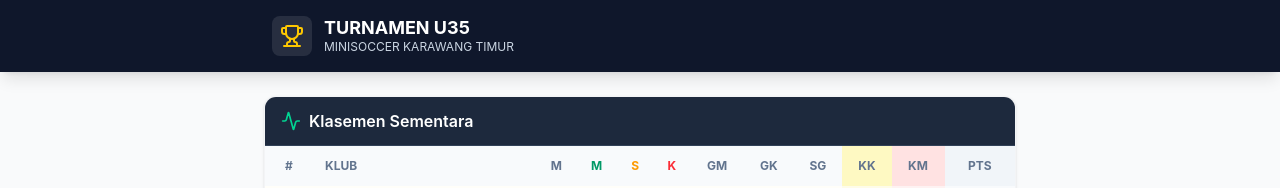
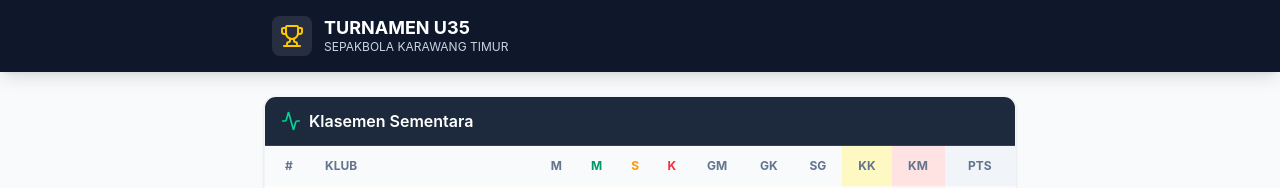
Before and after one commit to wisnuajipamungkas354/klasemen-sepakbola, a React (Vite) app: page / in a window 1280 px wide. Shown: the top 188 px of the page. Built offline with nearby package versions, Linux system fonts and the light colour scheme.

Commit message:
Fix: ganti sub judul

```diff
--- a/src/App.jsx
+++ b/src/App.jsx
@@ -155,7 +155,7 @@
             </div>
             <div>
               <h1 className="text-lg font-bold leading-tight">TURNAMEN U35</h1>
-              <p className="text-xs text-slate-300">MINISOCCER KARAWANG TIMUR</p>
+              <p className="text-xs text-slate-300">SEPAKBOLA KARAWANG TIMUR</p>
             </div>
           </div>
         </div>
```
